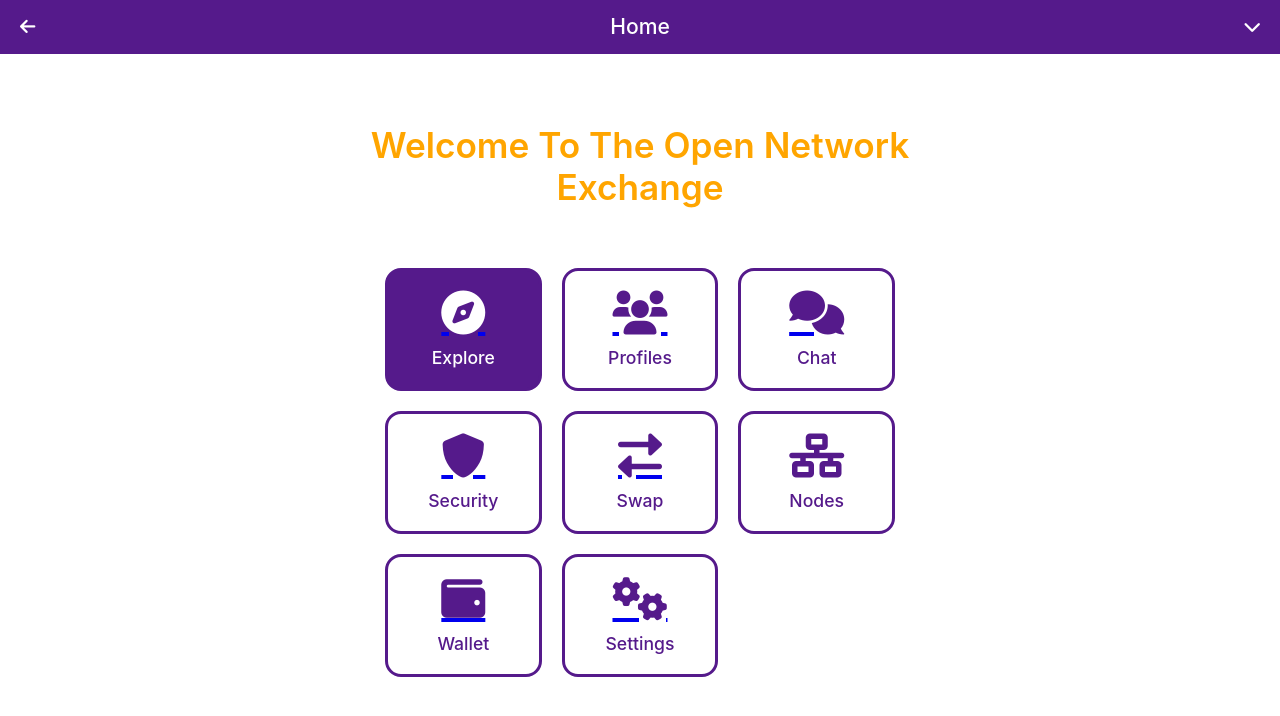
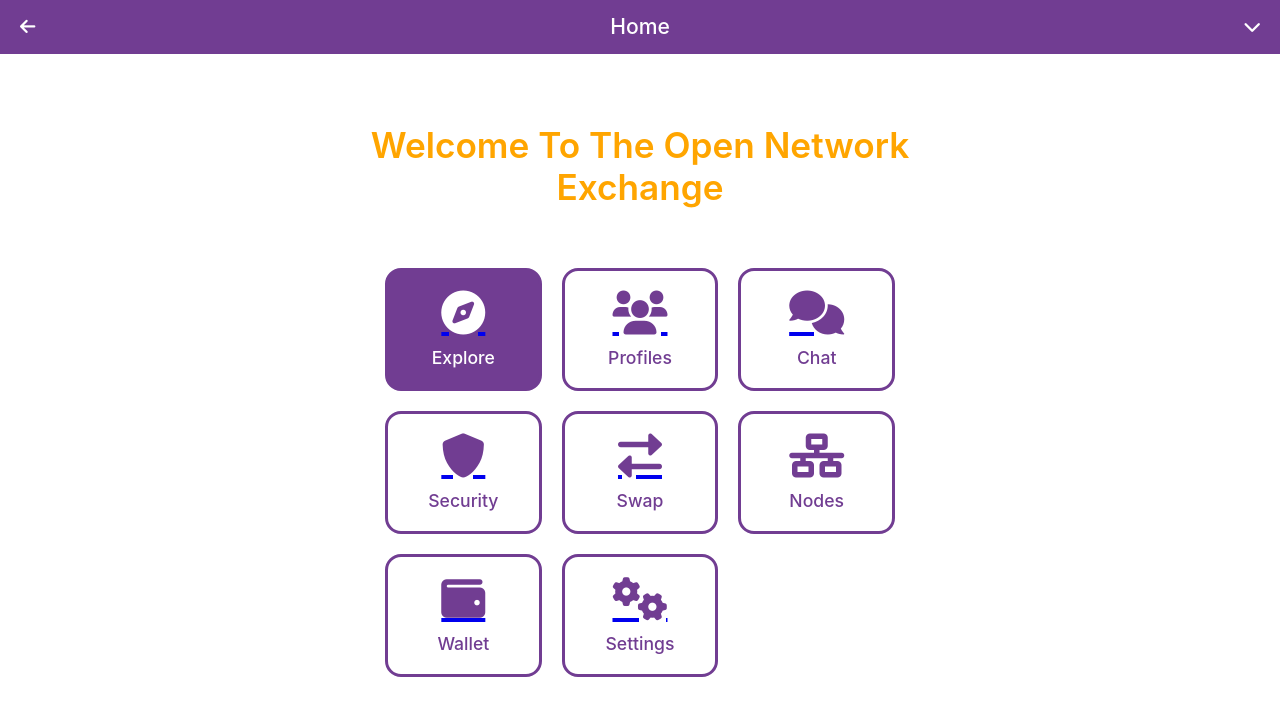
Before and after one commit to onlyonesatoshi1/opennetwork, a plain HTML site: page index.html in a window 1280 px wide. Drawn offline with Linux system fonts and the light colour scheme.

Commit message:
Update index.html

```diff
--- a/index.html
+++ b/index.html
@@ -15,13 +15,13 @@
 
         body {
             background: #FFFFFF;
-            color: #551A8B;
+            color: #713d92;
             min-height: 100vh;
         }
 
         .status-bar {
             padding: 18px 20px;
-            background: #551A8B;
+            background: #713d92;
             display: flex;
             justify-content: space-between;
             align-items: center;
@@ -66,10 +66,10 @@
 
         .icon-btn {
             background: transparent;
-            border: 3px solid #551A8B;
+            border: 3px solid #713d92;
             border-radius: 16px;
             padding: 20px;
-            color: #551A8B;
+            color: #713d92;
             transition: all 0.3s ease;
             cursor: pointer;
             font-size: 1.1em;
@@ -90,11 +90,11 @@
             font-size: 2.5em;
             margin-bottom: 12px;
             display: block;
-            color: #551A8B;
+            color: #713d92;
         }
 
         .icon-btn.explore {
-            background: #551A8B;
+            background: #713d92;
             color: #FFFFFF;
         }
 
@@ -104,7 +104,7 @@
 
         .icon-btn.explore:hover {
             transform: scale(1.06);
-            background: #551A8B;
+            background: #713d92;
         }
 
         @media (max-width: 480px) {
```
